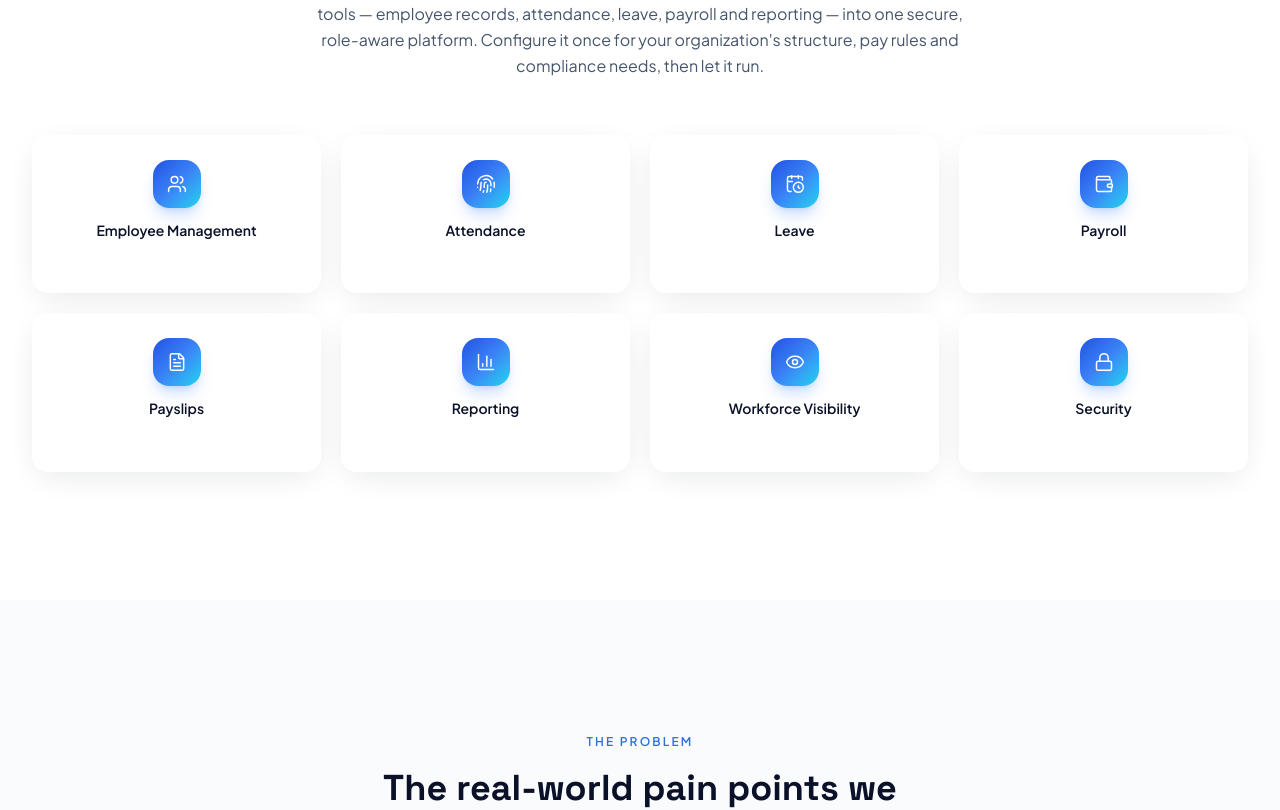
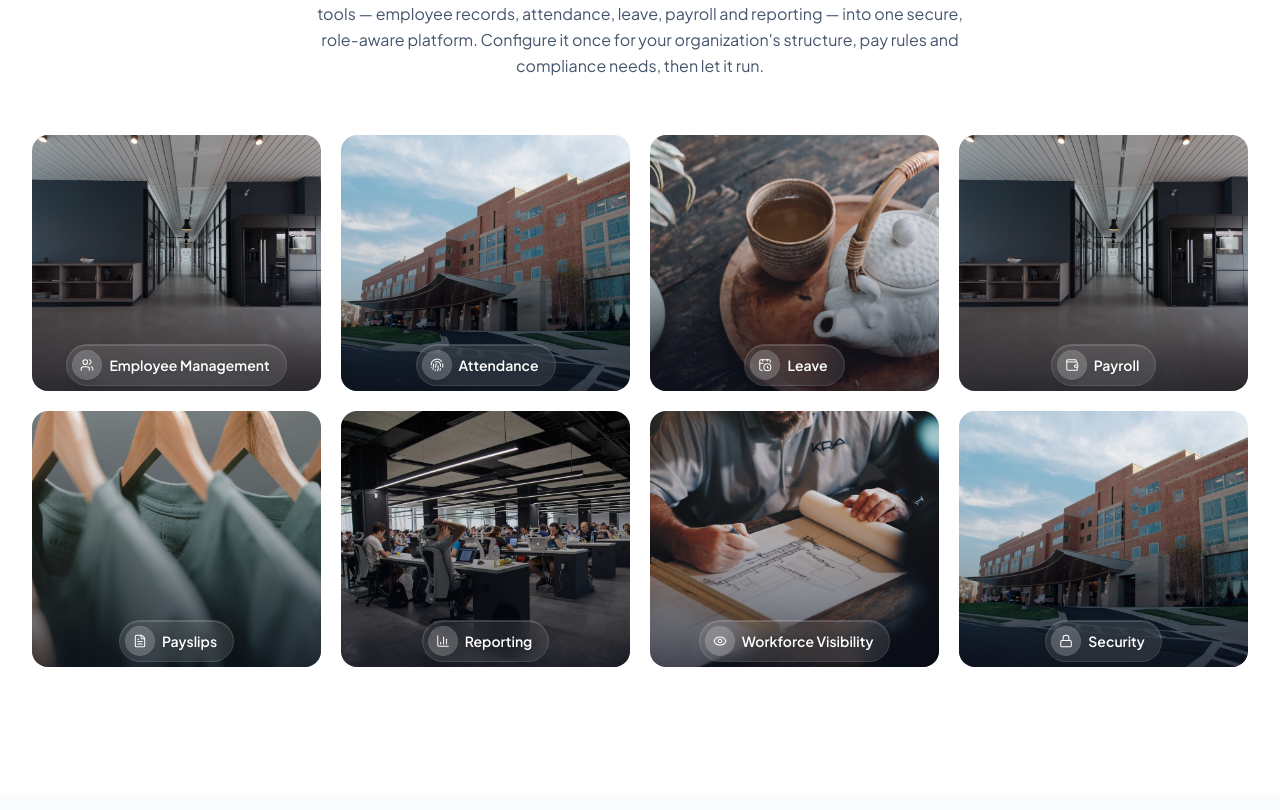
Before and after one commit to ovinigalathure/HRIS-commercial-website, a React (Vite) app: page / in a window 1280 px wide. Shown: the part 1263-2073 px from the top of the page. Built offline with nearby package versions, Linux system fonts and the light colour scheme; no server answers.

Commit message:
feat: enhance FeatureDetailPopup and ProductOverview with images and animations

```diff
--- a/src/components/FeatureDetailPopup.jsx
+++ b/src/components/FeatureDetailPopup.jsx
@@ -47,8 +47,19 @@ export default function FeatureDetailPopup() {
                    bg-white dark:bg-navy-900 border border-slate-200 dark:border-white/10
                    shadow-[0_40px_80px_-20px_rgba(0,0,0,0.35)] dark:shadow-[0_40px_80px_-20px_rgba(0,0,0,0.7)]"
       >
-        {/* Hero gradient header */}
-        <div className="relative h-48 bg-gradient-to-br from-royal-600 via-electric-500 to-cyan-400 overflow-hidden">
+        {/* Hero header */}
+        <div className="relative h-48 overflow-hidden">
+          {feature.image && (
+            <>
+              <img
+                src={feature.image}
+                alt={feature.label}
+                className="absolute inset-0 h-full w-full object-cover"
+              />
+              <div className="absolute inset-0 bg-gradient-to-br from-royal-900/60 via-navy-950/50 to-navy-950/80" />
+            </>
+          )}
+
           {/* Animated background orbs */}
           <div className="absolute -top-20 -right-20 h-56 w-56 rounded-full bg-white/10 blur-2xl animate-[float-slow_6s_ease-in-out_infinite]" />
           <div className="absolute -bottom-10 -left-10 h-40 w-40 rounded-full bg-cyan-400/20 blur-2xl animate-[float-slow_7s_ease-in-out_infinite_1s]" />
--- a/src/components/ProductOverview.jsx
+++ b/src/components/ProductOverview.jsx
@@ -21,15 +21,28 @@ export default function ProductOverview() {
               <button
                 type="button"
                 onClick={() => openFeatureDetail(p.featureKey)}
-                className="glass-card rounded-2xl p-6 text-center h-full flex flex-col items-center justify-center gap-3 cursor-pointer group w-full"
+                className="group relative flex h-56 sm:h-64 w-full flex-col justify-end overflow-hidden rounded-2xl text-center cursor-pointer ring-1 ring-white/10 transition-all duration-500 hover:-translate-y-1.5 hover:shadow-[0_24px_50px_-15px_rgba(15,42,90,0.55)] dark:hover:shadow-[0_24px_50px_-15px_rgba(0,0,0,0.85)]"
               >
-                <span className="inline-flex h-12 w-12 items-center justify-center rounded-2xl bg-gradient-to-br from-royal-600 via-electric-500 to-cyan-400 text-white shadow-lg shadow-electric-500/25 transition-transform duration-300 group-hover:scale-110">
-                  <Icon name={p.icon} className="h-5 w-5" />
-                </span>
-                <span className="text-sm font-semibold text-navy-900 dark:text-white">{p.label}</span>
-                <span className="text-[11px] text-slate-400 dark:text-slate-500 opacity-0 group-hover:opacity-100 transition-opacity duration-300">
-                  Click to explore
-                </span>
+                {p.image && (
+                  <>
+                    <img
+                      src={p.image}
+                      alt={p.label}
+                      loading="lazy"
+                      className="absolute inset-0 h-full w-full object-cover transition-transform duration-700 ease-out group-hover:scale-[1.12]"
+                    />
+                    <div className="absolute inset-0 bg-gradient-to-t from-navy-950/70 via-navy-950/20 to-transparent transition-opacity duration-500 group-hover:from-navy-950/80" />
+                    <span className="pointer-events-none absolute inset-y-0 left-0 w-1/2 bg-gradient-to-r from-transparent via-white/25 to-transparent opacity-0 group-hover:opacity-100 group-hover:animate-[shine-sweep_.9s_ease-out] transition-opacity duration-300" />
+                    <span className="absolute top-0 left-1/2 h-0.5 w-0 -translate-x-1/2 bg-gradient-to-r from-cyan-300 via-white to-cyan-300 transition-all duration-500 group-hover:w-2/3" />
+                  </>
+                )}
+
+                <div className="relative z-10 m-1.5 mt-auto flex items-center justify-center gap-2 self-center rounded-full bg-white/10 py-1.5 pl-1.5 pr-4 text-center backdrop-blur-md ring-1 ring-white/20 shadow-[inset_0_1px_0_rgba(255,255,255,0.15)] transition-all duration-500 group-hover:bg-white/20 group-hover:ring-white/30 group-hover:-translate-y-0.5">
+                  <span className="inline-flex h-7 w-7 shrink-0 items-center justify-center rounded-full bg-white/20 text-white ring-1 ring-white/25 shadow-lg transition-transform duration-300 group-hover:scale-110 group-hover:rotate-12 group-hover:bg-white/30">
+                    <Icon name={p.icon} className="h-3.5 w-3.5" />
+                  </span>
+                  <span className="text-sm font-semibold leading-none text-white drop-shadow-sm">{p.label}</span>
+                </div>
               </button>
             </Reveal>
           ))}
--- a/src/data/content.js
+++ b/src/data/content.js
@@ -9,6 +9,7 @@ import logisticsImg from '../assets/images/logistics.jpg';
 import teaImg from '../assets/images/tea.jpg';
 import constructionImg from '../assets/images/construction.jpg';
 import apparelImg from '../assets/images/apparel.jpg';
+import hospitalImg from '../assets/images/hospital.jpg';
 
 export const brand = {
   name: 'Global HRIS',
@@ -70,14 +71,14 @@ export const productOverview = {
   title: 'Every HR operation, one connected ecosystem',
   body: "Global HRIS centralizes the workforce operations that usually live across five different tools — employee records, attendance, leave, payroll and reporting — into one secure, role-aware platform. Configure it once for your organization's structure, pay rules and compliance needs, then let it run.",
   pillars: [
-    { icon: 'Users', label: 'Employee Management', featureKey: 'workforce' },
-    { icon: 'Fingerprint', label: 'Attendance', featureKey: 'attendance' },
-    { icon: 'CalendarClock', label: 'Leave', featureKey: 'leave' },
-    { icon: 'Wallet', label: 'Payroll', featureKey: 'payroll' },
-    { icon: 'FileText', label: 'Payslips', featureKey: 'payslip' },
-    { icon: 'BarChart3', label: 'Reporting', featureKey: 'reports' },
-    { icon: 'Eye', label: 'Workforce Visibility', featureKey: 'visibility' },
-    { icon: 'Lock', label: 'Security', featureKey: 'security' },
+    { icon: 'Users', label: 'Employee Management', featureKey: 'workforce', image: officeImg },
+    { icon: 'Fingerprint', label: 'Attendance', featureKey: 'attendance', image: hospitalImg },
+    { icon: 'CalendarClock', label: 'Leave', featureKey: 'leave', image: teaImg },
+    { icon: 'Wallet', label: 'Payroll', featureKey: 'payroll', image: officeImg },
+    { icon: 'FileText', label: 'Payslips', featureKey: 'payslip', image: apparelImg },
+    { icon: 'BarChart3', label: 'Reporting', featureKey: 'reports', image: logisticsImg },
+    { icon: 'Eye', label: 'Workforce Visibility', featureKey: 'visibility', image: constructionImg },
+    { icon: 'Lock', label: 'Security', featureKey: 'security', image: hospitalImg },
   ],
 };
 
--- a/src/data/features.js
+++ b/src/data/features.js
@@ -4,10 +4,18 @@
 // feature specification (Functional Module Summary, sections 1-22).
 // ============================================================
 
+import officeImg from '../assets/images/office.jpg';
+import logisticsImg from '../assets/images/logistics.jpg';
+import teaImg from '../assets/images/tea.jpg';
+import constructionImg from '../assets/images/construction.jpg';
+import apparelImg from '../assets/images/apparel.jpg';
+import hospitalImg from '../assets/images/hospital.jpg';
+
 const features = [
   {
     key: 'workforce',
     icon: 'Users',
+    image: officeImg,
     label: 'Workforce Management',
     tagline: 'Employee Master & Onboarding',
     description:
@@ -28,6 +36,7 @@ const features = [
   {
     key: 'attendance',
     icon: 'Fingerprint',
+    image: hospitalImg,
     label: 'Time & Attendance',
     tagline: 'Attendance & Biometric Engine',
     description:
@@ -48,6 +57,7 @@ const features = [
   {
     key: 'leave',
     icon: 'CalendarClock',
+    image: teaImg,
     label: 'Leave Management',
     tagline: 'Configurable Approval Workflows',
     description:
@@ -68,6 +78,7 @@ const features = [
   {
     key: 'payroll',
     icon: 'Wallet',
+    image: officeImg,
     label: 'Payroll',
     tagline: 'Statutory Payroll Automation',
     description:
@@ -88,6 +99,7 @@ const features = [
   {
     key: 'payslip',
     icon: 'FileText',
+    image: apparelImg,
     label: 'Payslips & Meals',
     tagline: 'Trilingual Payslips & Canteen',
     description:
@@ -108,6 +120,7 @@ const features = [
   {
     key: 'reports',
     icon: 'BarChart3',
+    image: logisticsImg,
     label: 'Analytics & Reporting',
     tagline: 'Reports & Workforce Analytics',
     description:
@@ -128,6 +141,7 @@ const features = [
   {
     key: 'security',
     icon: 'ShieldCheck',
+    image: hospitalImg,
     label: 'Administration & Security',
     tagline: 'Role-Based Access & Audit',
     description:
@@ -168,6 +182,7 @@ const features = [
   {
     key: 'visibility',
     icon: 'Eye',
+    image: constructionImg,
     label: 'Workforce Visibility',
     tagline: 'Real-Time Dashboards & Analytics',
     description:
--- a/src/index.css
+++ b/src/index.css
@@ -225,6 +225,12 @@ h1, h2, h3, h4, .font-display {
   to { transform: scaleX(1); }
 }
 
+/* ---------- The Platform card animations ---------- */
+@keyframes shine-sweep {
+  0% { transform: translateX(-130%) skewX(-18deg); }
+  100% { transform: translateX(230%) skewX(-18deg); }
+}
+
 /* Line clamp helper (no plugin) */
 .line-clamp-3 {
   display: -webkit-box;
```
